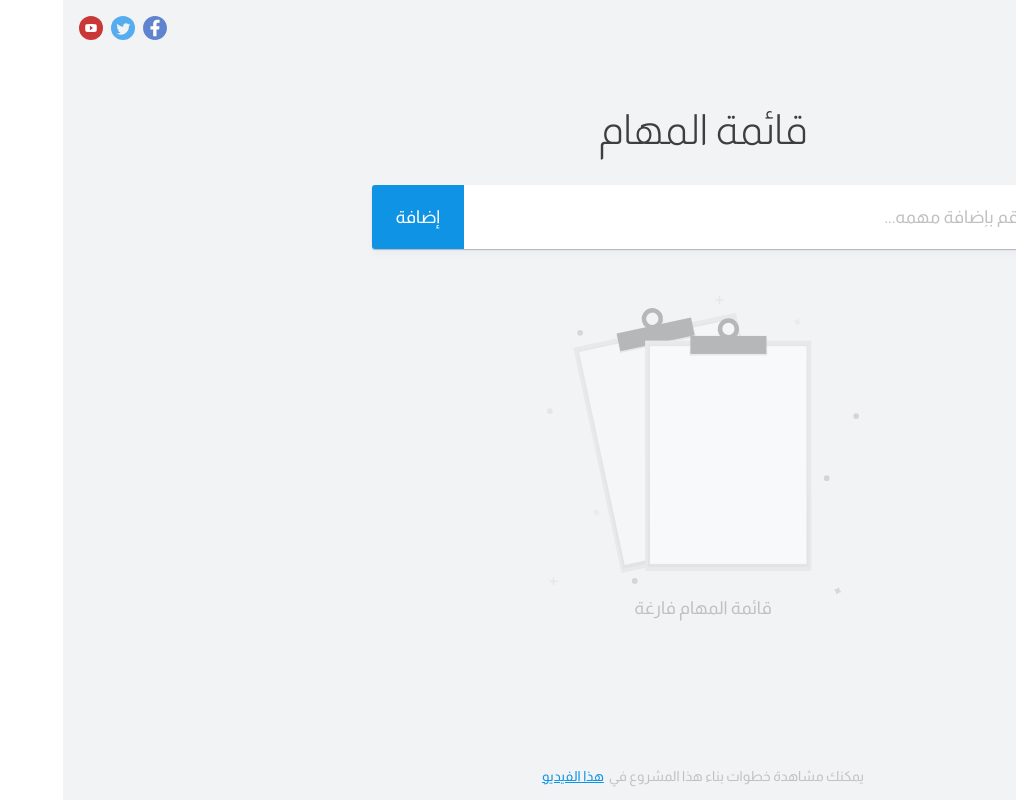
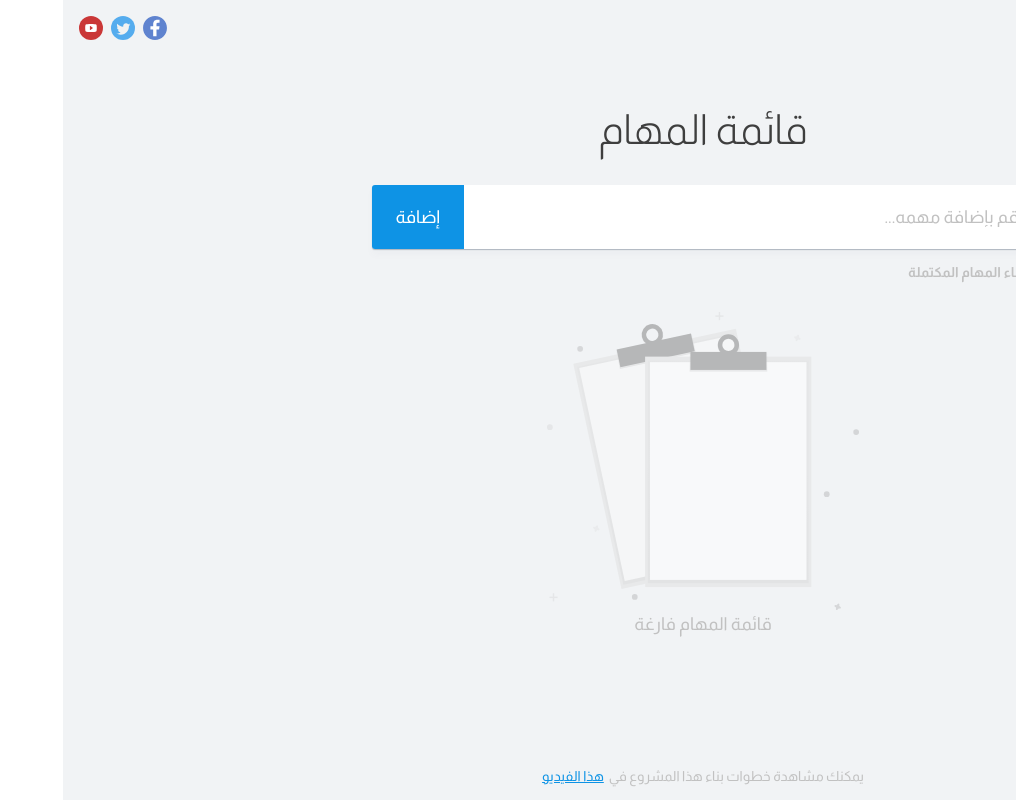
Before and after one commit to mohamedabusrea/yt-todos-app-react, a React (Create React App) app: page / in a window 1280 px wide. Shown: the whole page, without its empty margins (264-1280 px from the left). Built offline with nearby package versions, Linux system fonts and the light colour scheme.

Commit message:
Add show/hide completed tasks feature

```diff
--- a/src/App.js
+++ b/src/App.js
@@ -28,9 +28,9 @@ function App() {
 export default App;
 
 /*todo finish the basic task
- * show/hide completed tasks
+ * PWA
  * update readme file
  * update video's link in footer
- * add language ar/en
+ *show/hide completed tasks
  *add light/dark theme
  */
--- a/src/components/DarkThemeToggle/DarkThemeToggle.style.scss
+++ b/src/components/DarkThemeToggle/DarkThemeToggle.style.scss
@@ -1,13 +1,11 @@
+@import "../../mixins";
+
 .DarkThemeToggle {
+  @include linkStyle;
   display: flex;
   align-items: center;
-  font-weight: var(--font-weight-bold);
-  font-size: var(--font-size-small);
-  color: var(--color-gray);
-  cursor: pointer;
 
   &--isActive {
-    color: var(--color-blue);
-    text-shadow: 0 0 4px var(--color-blue);
+    @include activeLink;
   }
 }
--- a/src/components/Footer/Footer.style.scss
+++ b/src/components/Footer/Footer.style.scss
@@ -4,6 +4,7 @@
   padding-top: calc(var(--default-padding) / 2);
   color: var(--color-gray);
   justify-content: center;
+  margin-top: auto;
 
   &__link {
     color: var(--color-blue);
--- a/src/components/TaskList/TaskList.style.scss
+++ b/src/components/TaskList/TaskList.style.scss
@@ -1,7 +1,21 @@
+@import "../../mixins";
+
 .TaskList {
-  list-style: none;
-  margin-top: calc(var(--default-padding) * 2);
-  flex: 1;
+
+  &__link {
+    @include linkStyle;
+    margin-top: var(--default-padding);
+
+    &--isActive{
+      @include activeLink;
+    }
+  }
+
+  &__list {
+    list-style: none;
+    margin-top: calc(var(--default-padding) * 2);
+    flex: 1;
+  }
 
   &__taskContent {
     display: flex;
--- a/src/components/TaskList/TaskList.view.jsx
+++ b/src/components/TaskList/TaskList.view.jsx
@@ -3,12 +3,14 @@ import PropTypes from 'prop-types';
 import checkmarkIcon from '../../assets/icon-checkmark.svg';
 import basketIcon from '../../assets/icon-basket.svg';
 import EmptyList from "../EmptyList/EmptyList.view";
+import {fetchData, saveToDB} from "../../helpers";
 
 import './TaskList.style.scss';
-import {saveToDB} from "../../helpers";
 
 const TaskList = ({tasks, setTasks}) => {
   const [editModeID, setEditModeID] = useState(-1);
+
+  const [hideCompletedTasksFlag, setHideCompletedTasksFlag] = useState(fetchData('hideCompletedTasksFlag') || false);
 
   const onUpdateTask = (event, taskID) => {
     const taskValue = event.target.value;
@@ -75,15 +77,30 @@ const TaskList = ({tasks, setTasks}) => {
     });
   };
 
-  const shouldEditTask = (taskID) => taskID === editModeID;
+  const shouldEditTask = (taskID) => {
+    return taskID === editModeID;
+  };
 
-  const generateClasses = done => `TaskList__taskContent ${done ? 'TaskList__taskContent--isActive' : ''}`;
+  const toggleCompletedTasksFlag = () => {
+    const result = !hideCompletedTasksFlag;
+
+    setHideCompletedTasksFlag(result);
+    saveToDB('hideCompletedTasksFlag', result);
+  }
+
+  const generateTaskClasses = done => `TaskList__taskContent ${done ? 'TaskList__taskContent--isActive' : ''}`;
+
+  const generateLinkClasses = `TaskList__link ${hideCompletedTasksFlag ? 'TaskList__link--isActive' : ''}`;
 
   return (
-    <ul className='TaskList'>
+    <div className='TaskList'>
+      <p className={generateLinkClasses}
+         onClick={toggleCompletedTasksFlag}>إخفاء المهام المكتملة</p>
+      <ul className='TaskList__list'>
         {tasks.length ?
-        tasks.map(task =>
-          <li className={generateClasses(task.done)}
+          tasks.filter(task => !hideCompletedTasksFlag || !task.done)
+               .map(task =>
+                 <li className={generateTaskClasses(task.done)}
                      key={task.id}>
                    {task.done}
                    <div className='TaskList__checkbox'
@@ -113,6 +130,7 @@ const TaskList = ({tasks, setTasks}) => {
           :
           <EmptyList/>}
       </ul>
+    </div>
   );
 }
 
@@ -122,7 +140,3 @@ TaskList.propTypes = {
 }
 
 export default TaskList;
-
-//edit data in input
-//PWA
-//Dark Theme
--- /dev/null
+++ b/src/mixins.scss
@@ -0,0 +1,12 @@
+@mixin linkStyle {
+  font-size: var(--font-size-small);
+  font-weight: var(--font-weight-bold);
+  color: var(--color-gray);
+  cursor: pointer;
+  transition: all var(--timing-animation);
+}
+
+@mixin activeLink {
+  color: var(--color-blue);
+  text-shadow: 0 0 2px var(--color-blue);
+}
```
Lines whose indentation alone changed are shown as unchanged.
